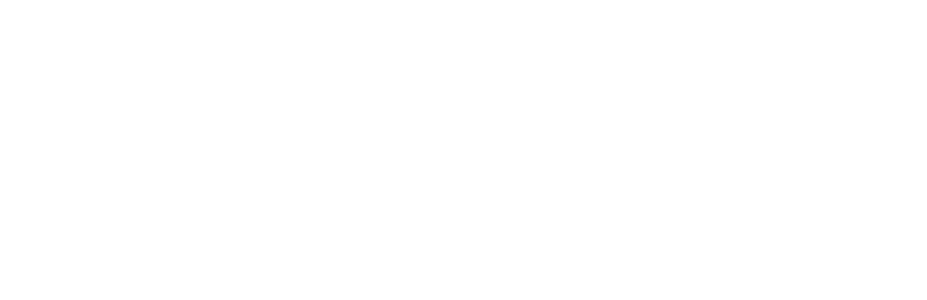
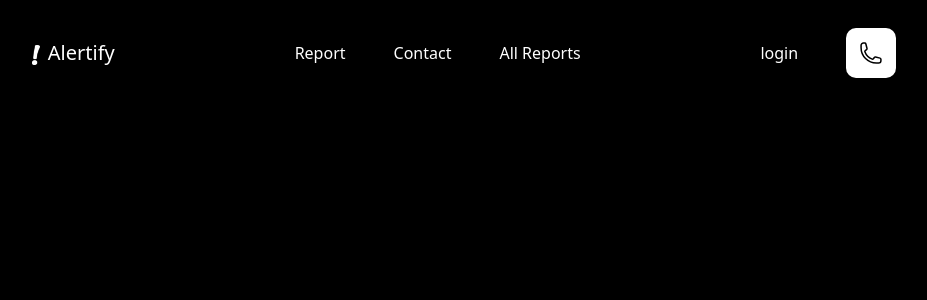
Before and after one commit to SanchitYadav2005/Crime-Reporting-WebApp, a React (Create React App) app in the folder frontend/: page / in a window 1280 px wide. Shown: the top 300 px of the page, without its empty margins (176-1103 px from the left). Built offline with nearby package versions, Linux system fonts and the light colour scheme.

Commit message:
added some tailwind custom styles

```diff
--- a/frontend/src/index.css
+++ b/frontend/src/index.css
@@ -2,7 +2,25 @@
 @tailwind components;
 @tailwind utilities;
 
+body{
+    background-color: black;
+}
+@layer components{
+   .navbar{
+        backdrop-filter: blur(5px);
+    }
+    .phone_logo{
 
-@layer components{
+        margin-left: 3em;
+        background-color: white;
+        cursor: pointer;
+        color: black;
+        padding: 0.8rem;
+        border-radius: 10px;
+        transition: all 0.3s;
+    }
+    .phone_logo:hover{
+       box-shadow: rgba(255, 255, 255, 0.16) 0px 10px 36px 0px, rgba(255, 255, 255, 0.06) 0px 0px 0px 1px;
 
+    }
 }
```
